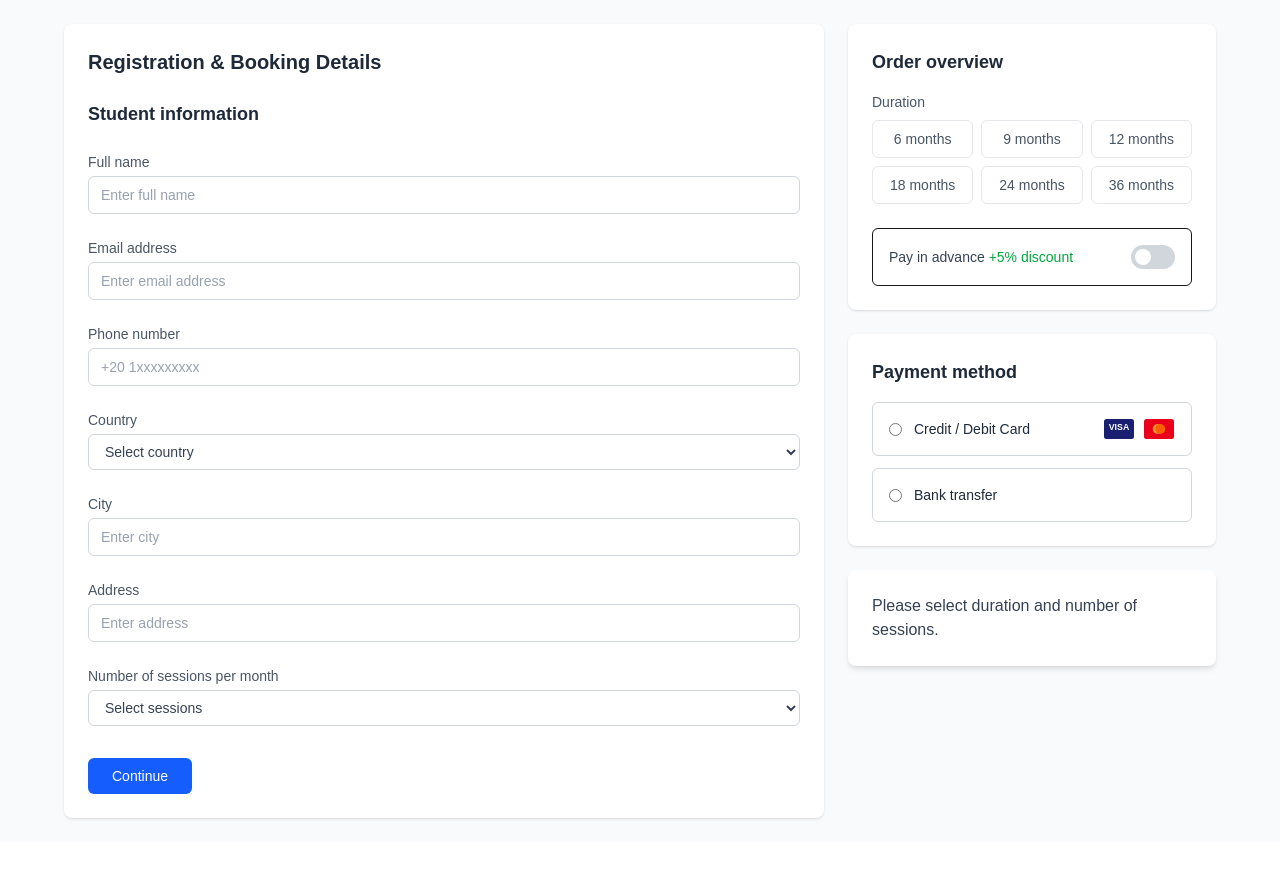
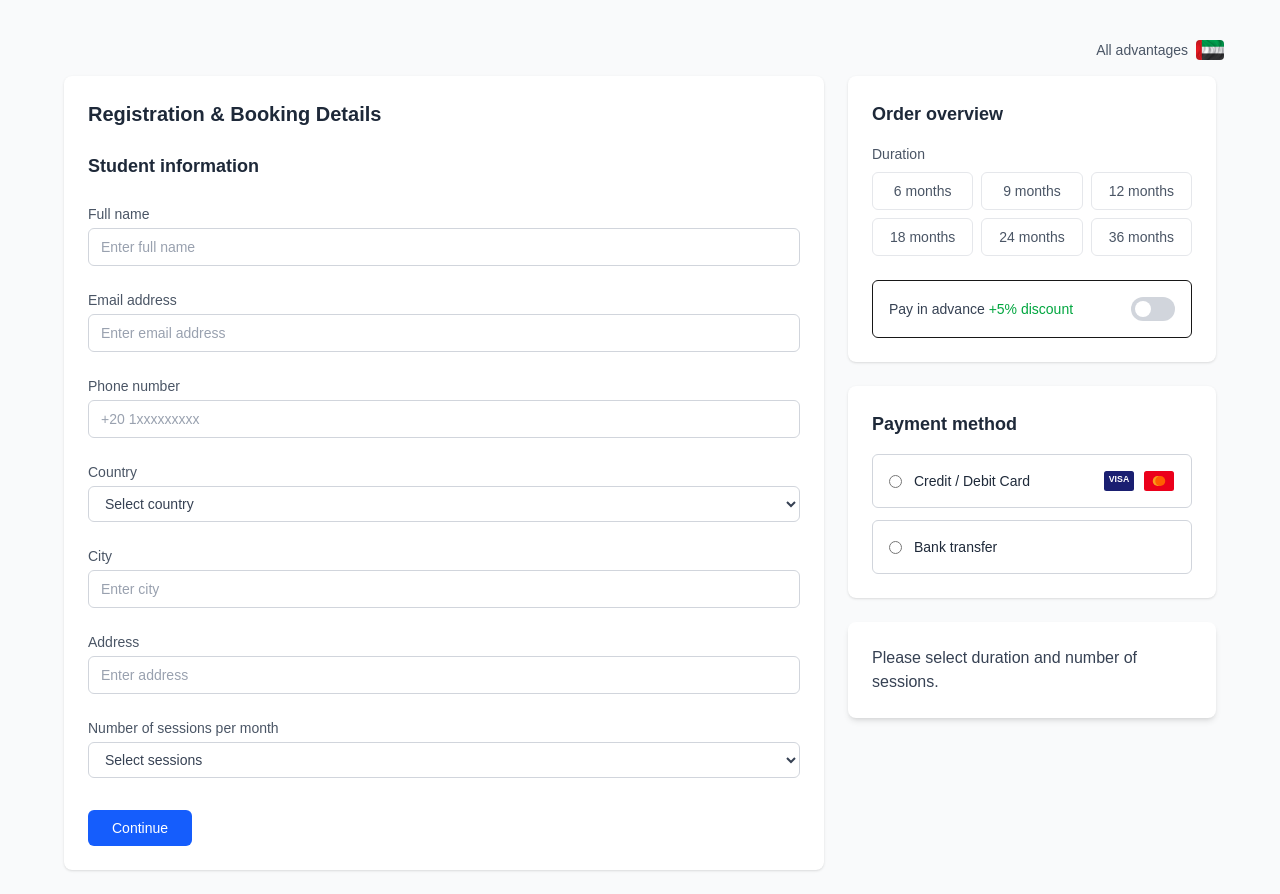
Before and after one commit to ahmadashraf7x/order-form-ui, a Next.js app: page / in a window 1280 px wide. Before the commit the page ends 842 px from the top, so only its background shows below. Built offline with nearby package versions, Linux system fonts and the light colour scheme.

Commit message:
feat: add UAE flag indicator in order header

```diff
--- a/src/components/layout/OrderLayout.tsx
+++ b/src/components/layout/OrderLayout.tsx
@@ -10,6 +10,17 @@ export default function OrderLayout({ children }: OrderLayoutProps) {
   return (
     <OrderProvider>
       <main className="min-h-screen bg-gray-50 p-6">
+           <div className="flex justify-end px-8 py-4 text-sm text-gray-600">
+      <div className="flex items-center gap-2">
+  <span>All advantages</span>
+
+  <img
+    src="/uae-flag.png"
+    alt="UAE"
+    className="h-5 w-7 rounded-sm object-cover"
+  />
+</div>
+      </div>
         <div className="mx-auto max-w-6xl">
           <div className="grid grid-cols-1 gap-6 lg:grid-cols-3">
             {children}
```
Also changed, not shown: public/uae-flag.png (added).
